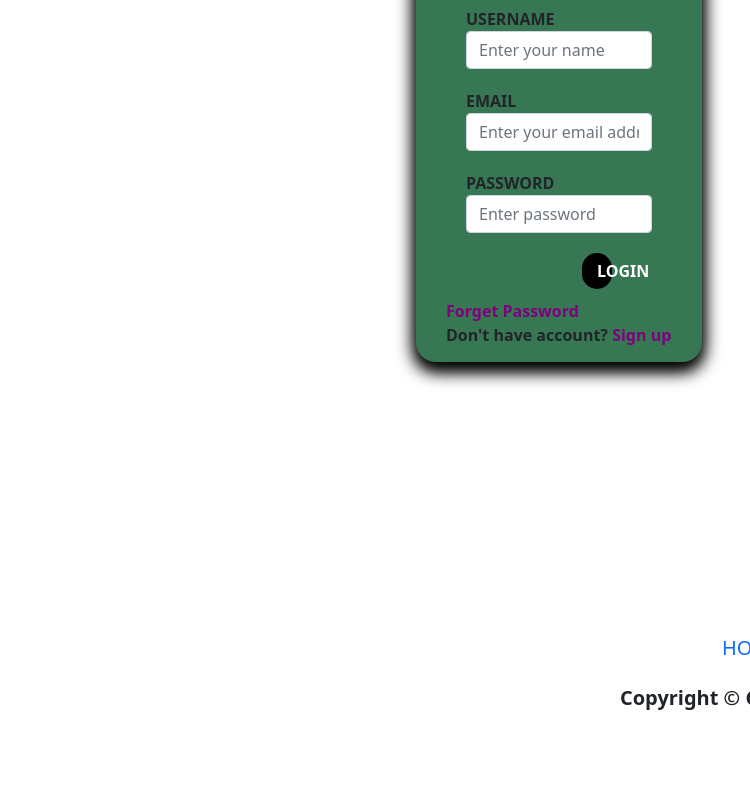
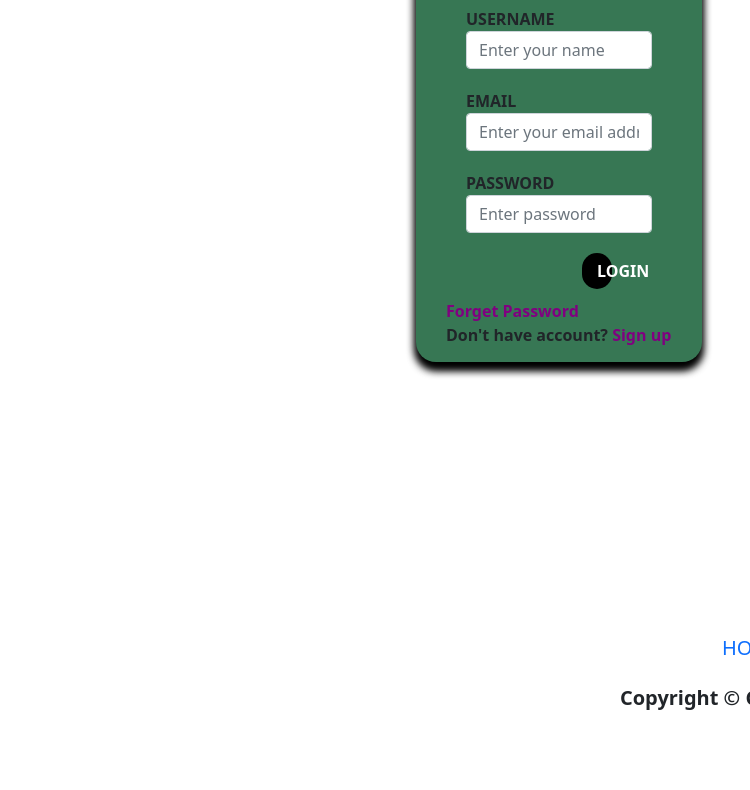
Before and after one commit to krsid/collegeacademia, a plain HTML site: page login.html in a window 1280 px wide. Shown: the part 274-1064 px from the top of the page, without its empty margins (81-831 px from the left). Drawn offline with nearby package versions, Linux system fonts and the light colour scheme.

Commit message:
Update style.css

```diff
--- a/style.css
+++ b/style.css
@@ -196,7 +196,7 @@ nav{
   background: #377754;
   border-radius: 20px;
   margin: 36px 415px;
-  box-shadow: 0 8px 16px 0 rgba(0, 0, 0, 6), 0 6px 20px 0 rgba(0, 0, 0, 9);
+  box-shadow: 0 8px 8px 0 rgba(0, 0, 0, 6), 0 6px 10px 0 rgba(0, 0, 0, 9);
 }
 
 .form-heading span{
```
